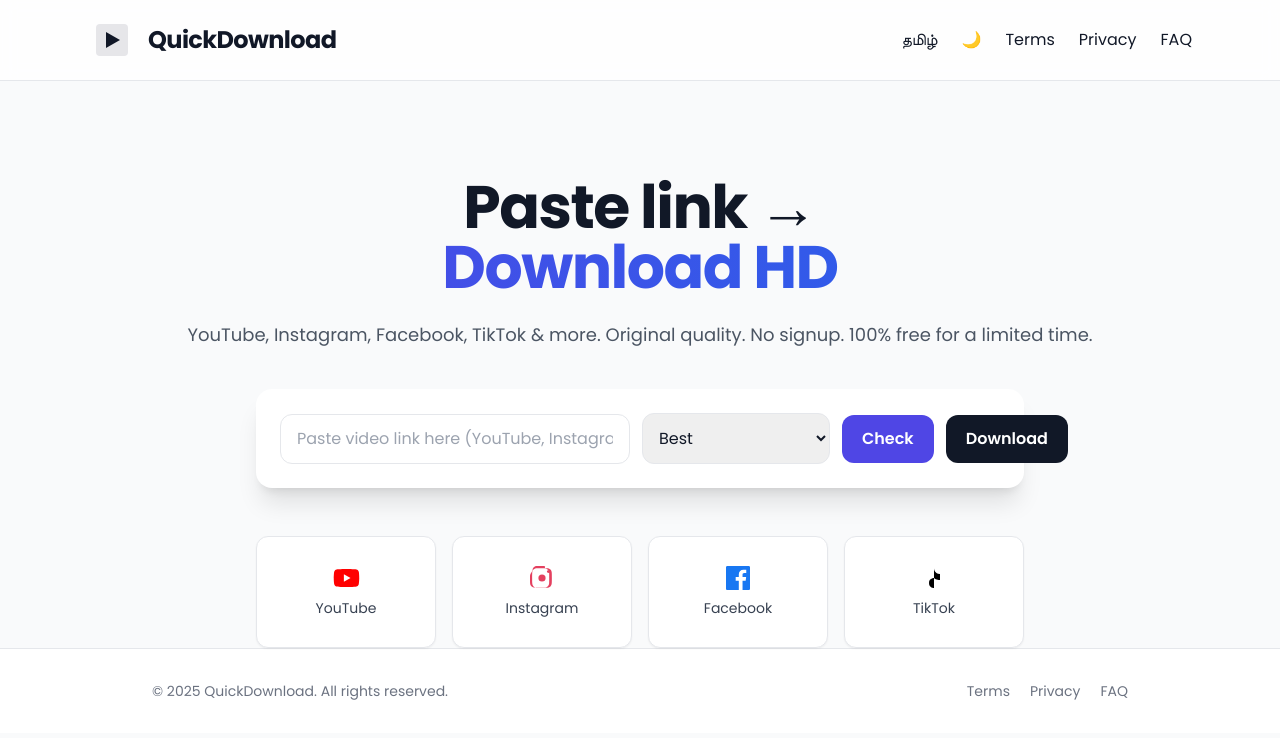
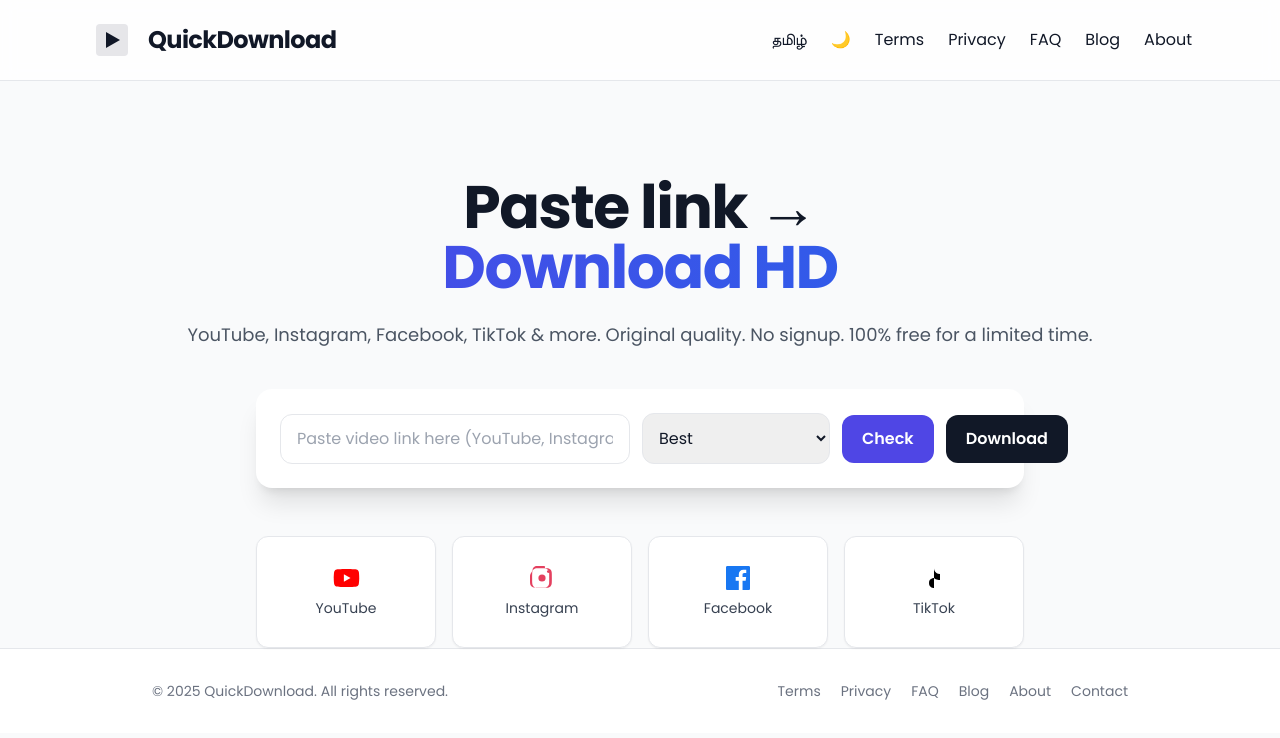
Before and after one commit to AravindGlorious/Aravind, a website: page public/index.html in a window 1280 px wide. Drawn offline with nearby package versions, Linux system fonts and the light colour scheme.

Commit message:
Update index.html

```diff
--- a/public/index.html
+++ b/public/index.html
@@ -81,6 +81,8 @@
         <a class="hover:underline" href="/terms.html">Terms</a>
         <a class="hover:underline" href="/privacy.html">Privacy</a>
         <a class="hover:underline" href="/faq.html">FAQ</a>
+        <a class="hover:underline" href="/blog.html">Blog</a>
+        <a class="hover:underline" href="/about.html">About</a>
       </nav>
     </div>
   </header>
@@ -173,6 +175,9 @@
         <a class="hover:underline" href="/terms.html">Terms</a>
         <a class="hover:underline" href="/privacy.html">Privacy</a>
         <a class="hover:underline" href="/faq.html">FAQ</a>
+        <a class="hover:underline" href="/blog.html">Blog</a>
+        <a class="hover:underline" href="/about.html">About</a>
+        <a class="hover:underline" href="/contact.html">Contact</a>
       </div>
     </div>
   </footer>
```
